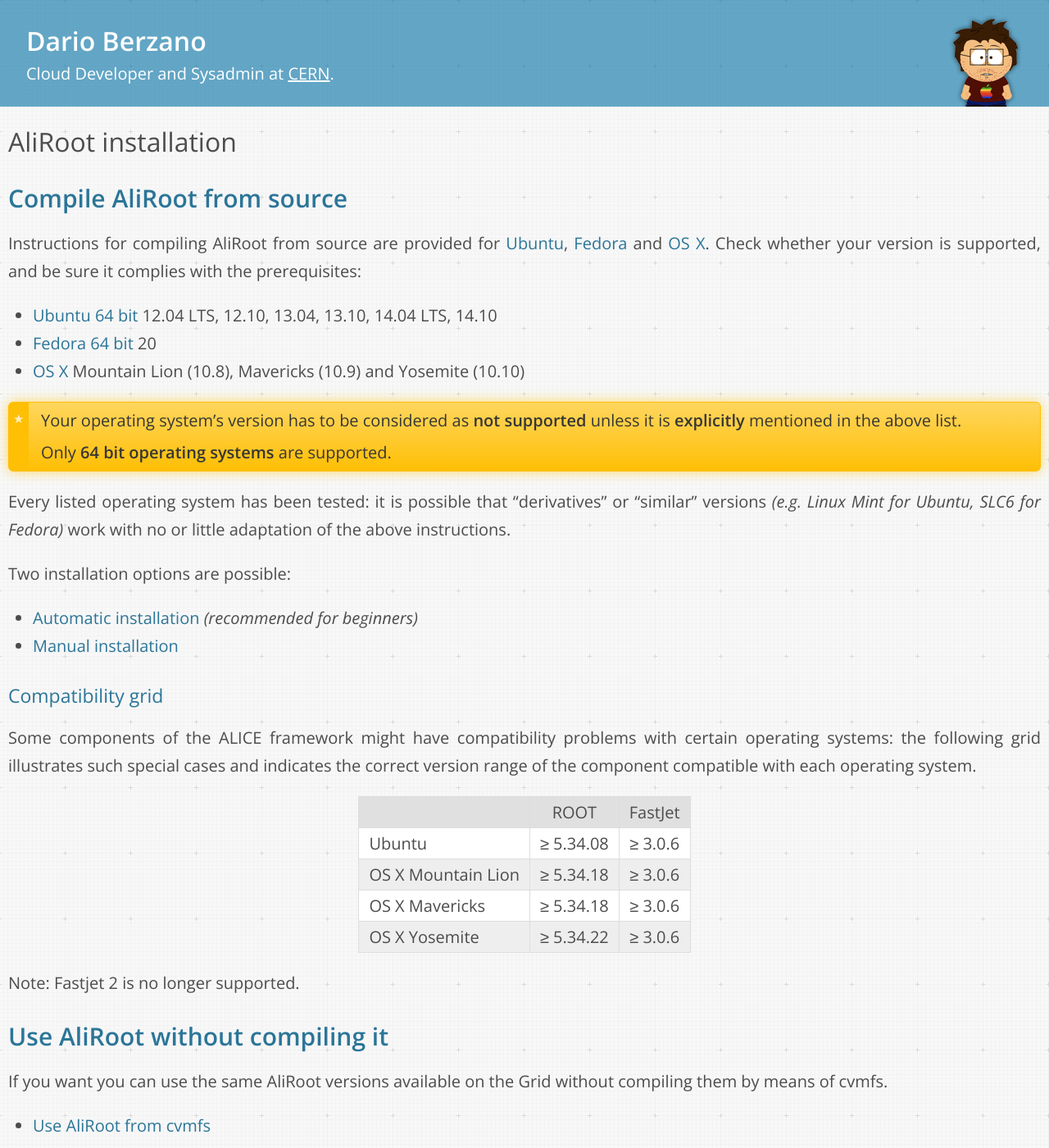
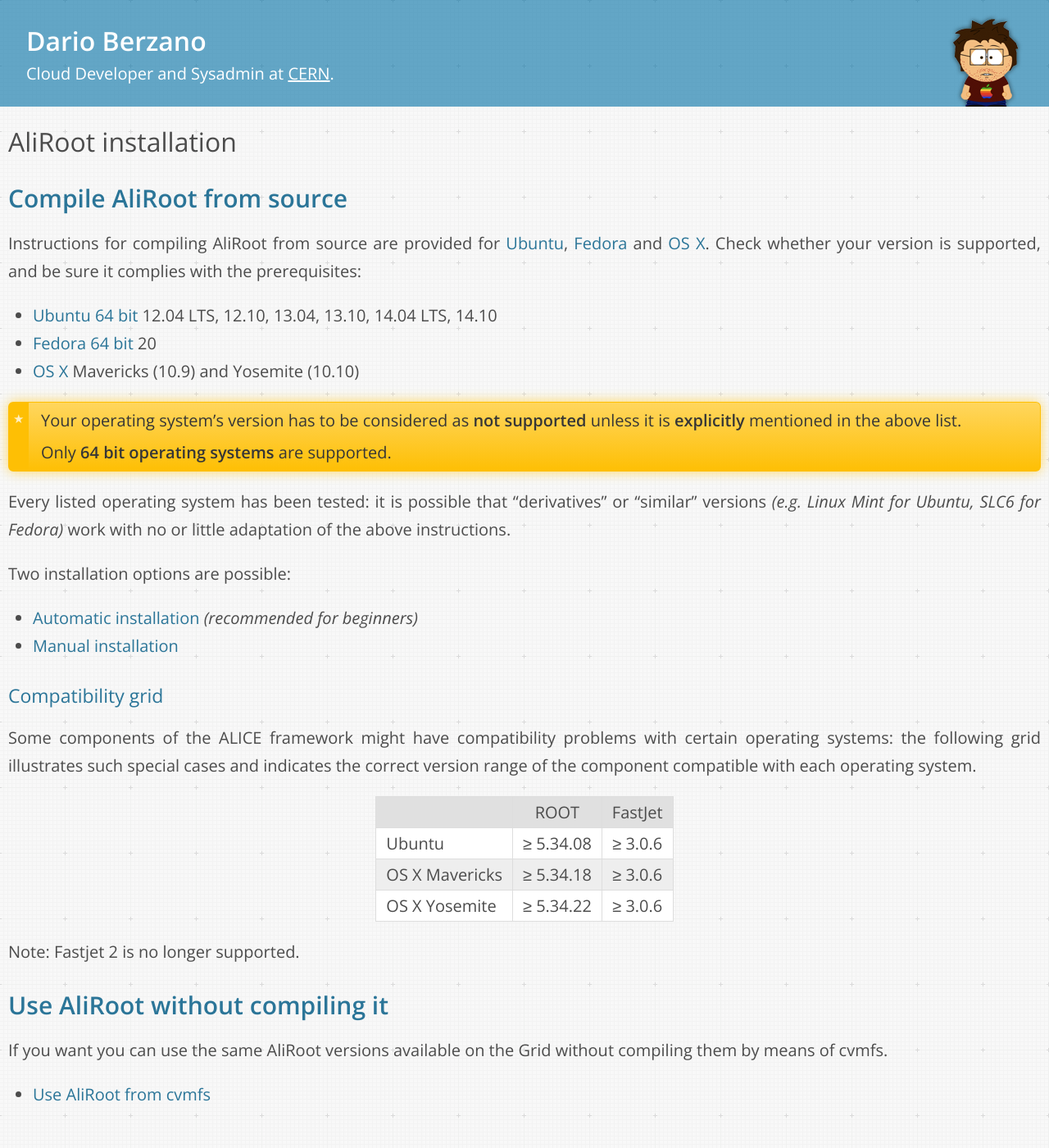
Before and after one commit to dberzano/dberzano.github.io, a Jekyll site: the page built from alice/install-aliroot/index.md, in a window 1280 px wide and 1400 px high. Shown: the whole window at 82% size. Built offline with Jekyll 4.4.1, drawn with Linux system fonts in a browser that asks for light colours; Markdown is read by kramdown in place of the engine named in the settings.

Commit message:
AliInst: support for OSX Mavericks/Yosemite only

```diff
--- a/alice/install-aliroot/index.md
+++ b/alice/install-aliroot/index.md
@@ -18,8 +18,7 @@
 * [Ubuntu 64 bit](prereq-ubuntu) 12.04 LTS, 12.10, 13.04, 13.10,
   14.04 LTS, 14.10
 * [Fedora 64 bit](prereq-fedora) 20
-* [OS X](prereq-osx) Mountain Lion (10.8), Mavericks (10.9) and
-  Yosemite (10.10)
+* [OS X](prereq-osx) Mavericks (10.9) and Yosemite (10.10)
 
 > Your operating system's version has to be considered as **not
 > supported** unless it is **explicitly** mentioned in the above list.
@@ -47,7 +46,6 @@
 |                        | ROOT      | FastJet |
 | ---------------------- |:---------:|:-------:|
 | **Ubuntu**             | ≥ 5.34.08 | ≥ 3.0.6 |
-| **OS X Mountain Lion** | ≥ 5.34.18 | ≥ 3.0.6 |
 | **OS X Mavericks**     | ≥ 5.34.18 | ≥ 3.0.6 |
 | **OS X Yosemite**      | ≥ 5.34.22 | ≥ 3.0.6 |
 
```
Also changed, not shown: alice/install-aliroot/prereq-osx.md (+0 -1 lines).
